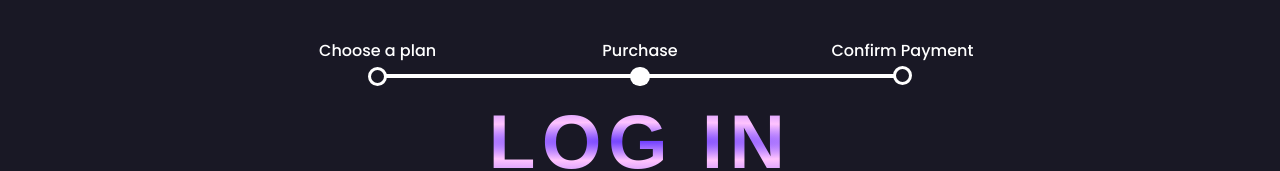
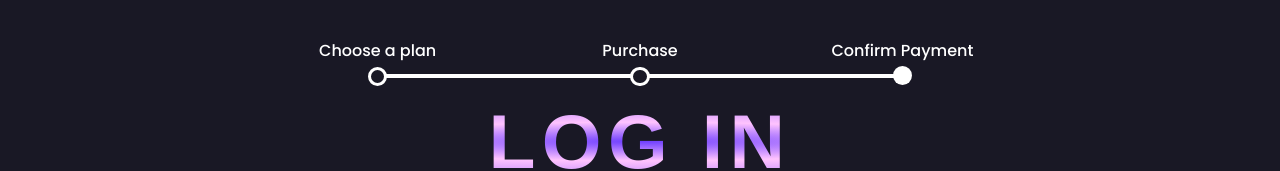
Before and after one commit to CasaN0va-bhavit/WonderPass, a Next.js app: page /login in a window 1280 px wide. Shown: the part 126-297 px from the top of the page. Built offline with nearby package versions, Linux system fonts and the light colour scheme; a web font is replaced by a local one.

Commit message:
fixed issue

```diff
--- a/app/login/page.js
+++ b/app/login/page.js
@@ -30,7 +30,7 @@ export default function Login() {
   return (
     <div>
     <Navbar className={styles.nav} />
-    <Header state="2"/>
+    <Header state="3"/>
     <h1 className={home.homeHeading} style={{textAlign:"center",marginTop:"0vh"}}>
 
       <span className={home.gradient1}>LOG IN</span> </h1>
```
